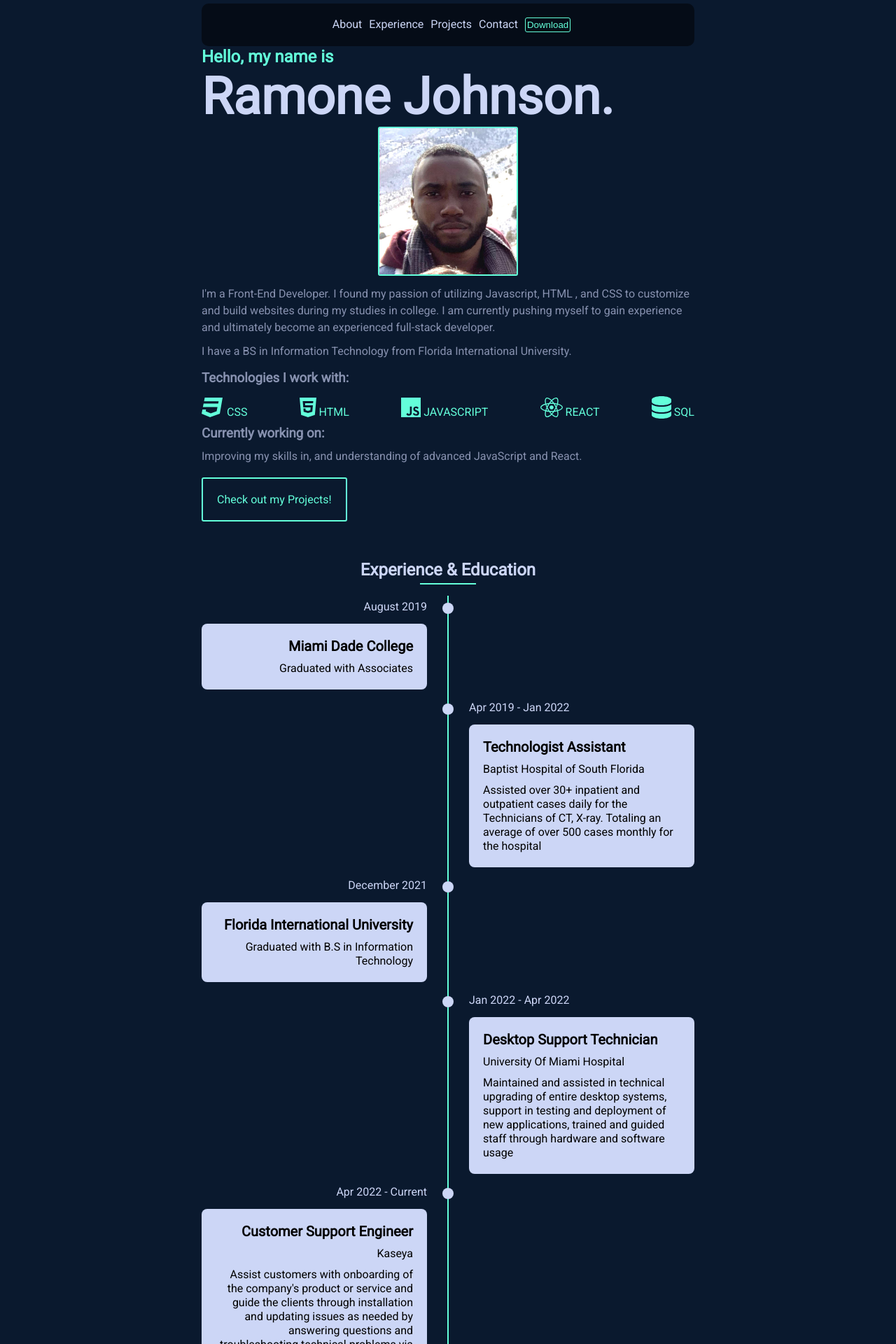
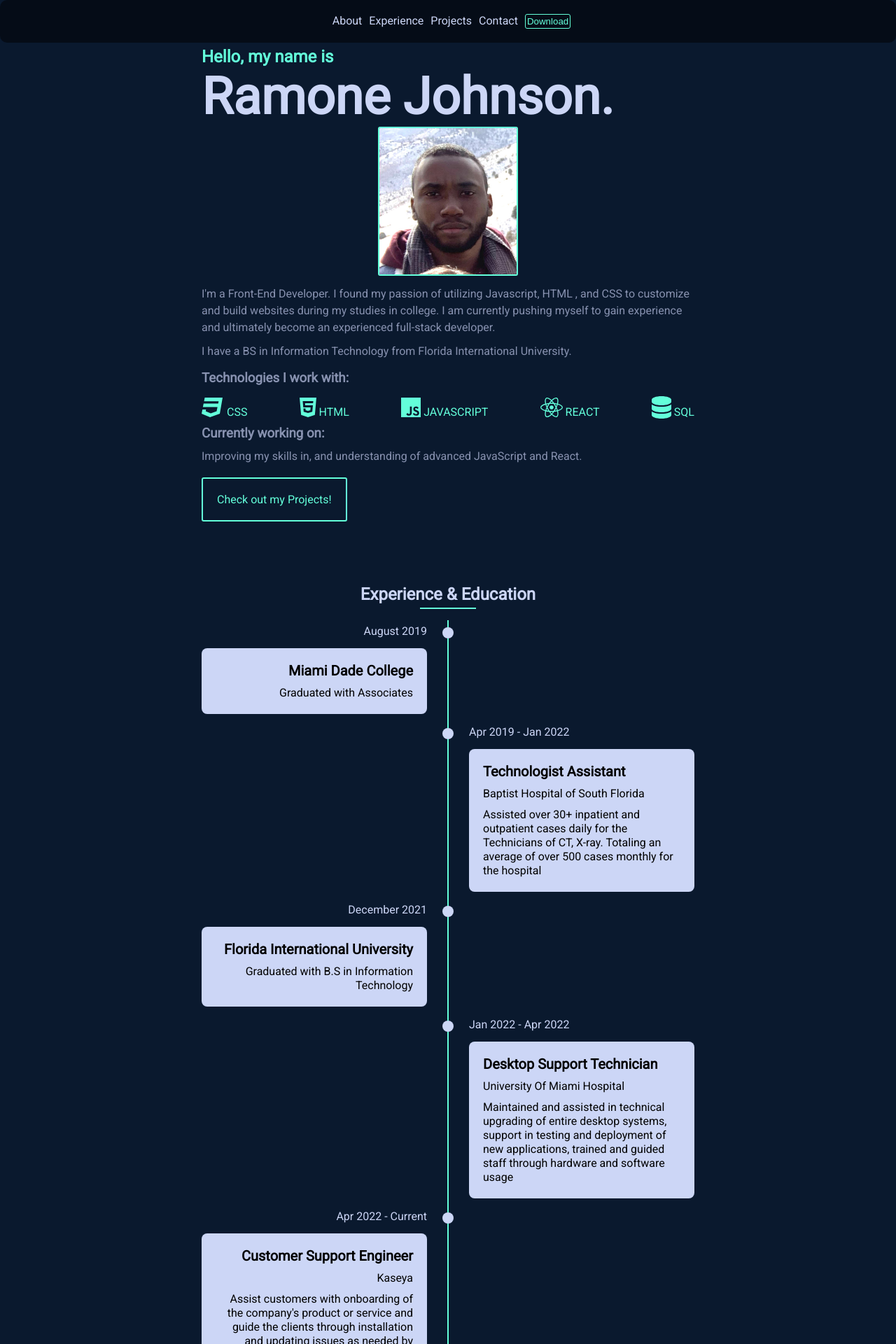
Before and after one commit to rjohn151/React_Portfolio_Website, a React (Create React App) app: page / in a window 1280 px wide. Shown: the top 1920 px of the page at 70% size. Built offline with nearby package versions, Linux system fonts and the light colour scheme.

Commit message:
"second commit"

```diff
--- a/src/App.css
+++ b/src/App.css
@@ -12,10 +12,10 @@ body{
 
 }
 
-.container{
+/* .container{
   margin: auto;
   width: 55%;
-}
+} */
 
 .bottom-line {
   height: 2px;
--- a/src/App.js
+++ b/src/App.js
@@ -10,7 +10,7 @@ import Footer from './components/Footer';
 
 function App() {
   return (
-    <div className="container">
+    <div className="App">
       <Navbar />
       <Introduction />
       <Experience />
--- a/src/components/Contact.css
+++ b/src/components/Contact.css
@@ -1,6 +1,12 @@
+.contact-exp{
+    margin: auto;
+    width: 55%;
+  }
+
 .contact-3 {
     display: flex;
-    justify-content: space-between;
+    justify-content: center;
+    gap: 30px;
     width: 100%;
 }
 .contact {
@@ -31,7 +37,7 @@
 .contact-form input, textarea {
     width: 100%;
     padding: 10px;
-    margin: 5px;
+    margin: 5px 0 ;
     border: 2px #64FFDA solid;
     border-radius: 5px;
 }
@@ -53,3 +59,12 @@ color: #64FFDA;
 .btn:hover {
     opacity: 0.7;
 }
+
+/* responsive */
+@media (max-width:545px) {
+    .contact-3{
+        font-size: 11px;
+    }
+
+
+}
--- a/src/components/Contact.jsx
+++ b/src/components/Contact.jsx
@@ -6,7 +6,7 @@ import { faLocationDot, faPhone, faEnvelope } from '@fortawesome/free-solid-svg-
 const Contact = () => {
   return (
     <>
-    <section id='page3' className='contact'>
+    <section id='page3' className='contact contact-exp1'>
             <h1>Get in Touch</h1>
             <div class="bottom-line"></div>
 
@@ -34,7 +34,7 @@ const Contact = () => {
 
       </section>
 
-<section className='contact-form'>
+<section className='contact-form contact-exp'>
 <h1>Contact Form</h1>
     <div class="bottom-line"></div>
 
--- a/src/components/Experience.css
+++ b/src/components/Experience.css
@@ -1,3 +1,8 @@
+.container-exp{
+    margin: auto;
+    width: 55%;
+  }
+
 .timeline-section {
     color: black;
     margin-bottom: 50px;
@@ -7,6 +12,7 @@
     color: #CCD6F6;
     text-align: center;
     margin-bottom: 5px;
+    margin-top: 35px;
 }
 
 .timeline-items {
@@ -114,11 +120,6 @@
 }
 
 
-
-
-
-
-
 /* responsive */
 @media (max-width:767px) {
     .timeline-items::before{
@@ -130,9 +131,13 @@
     }
     .timeline-item:nth-child(odd),
     .timeline-item:nth-child(even){
-        padding-left: 37px;
+        padding-left: 20px;
     }
     .timeline-dot{
         left: 0;
     }
+    .container-exp{
+        margin: auto;
+        width: 70%;
+      }
 }
--- a/src/components/Experience.jsx
+++ b/src/components/Experience.jsx
@@ -3,60 +3,8 @@ import './Experience.css'
 
 const Experience = () => {
   return (
-    // <section id='page1' className='experience'>
-    //     <h1>Experience & Education</h1>
-    // <div class="bottom-line"></div>
-    // <ul>
-    //   <li>
-    //     <div>
-    //       <h3>Miami Dade College</h3>
-    //       <p class="date"><span>August 2019</span></p>
-    //       <p class="exp-title">Graduated with Associates</p>
-    //     </div>
-    //   </li>
 
-    //   <li>
-    //     <div>
-    //       <h3>Technologist Assistant</h3>
-    //       <p class="date"><span>Apr 2019 - Jan 2022</span></p>
-    //       <p class="exp-title">Baptist Hospital of South Florida</p>
-    //       <p class="exp-block">Assisted over 30+ inpatient and outpatient cases daily for the Technicians of CT, X-ray, Nuclear
-    //         Medicine, and Ultrasound. Totaling an average of over 500 cases monthly for the hospital.</p>
-    //     </div>
-    //   </li>
-
-    //   <li>
-    //     <div>
-    //       <h3>Florida International University</h3>
-    //       <p class="date"><span>December 2021</span></p>
-    //       <p class="exp-title">Graduated with B.S in Information Technology</p>
-    //     </div>
-    //   </li>
-
-    //   <li>
-    //     <div>
-    //       <h3>Desktop Support Technician</h3>
-    //       <p class="date"><span>Jan 2022 - Apr 2022</span></p>
-    //       <p class="exp-title">University Of Miami Hospital</p>
-    //       <p class="exp-block">Maintained and assisted in technical upgrading of entire desktop systems, support in testing and
-    //         deployment
-    //         of
-    //         new applications, trained and guided staff through hardware and software usage.</p>
-    //     </div>
-    //   </li>
-
-    //   <li>
-    //     <div>
-    //       <h3>Customer Support Engineer</h3>
-    //       <p class="date"><span>Apr 2022 - Current</span></p>
-    //       <p class="exp-title">Kaseya</p>
-    //       <p class="exp-block">Assist customers with onboarding of the company's product or service and guide the clients through installation and updating issues as needed by answering questions and troubleshooting technical problems via phone, email, and chat.</p>
-    //     </div>
-    //   </li>
-    // </ul>
-    // </section>
-
-    <section id="page1" className='timeline-section'>
+    <section id="page1" className='timeline-section container-exp'>
         <h1>Experience & Education</h1>
       <div class="bottom-line"></div>
         <div className='timeline-items'>
--- a/src/components/Introduction.css
+++ b/src/components/Introduction.css
@@ -8,6 +8,11 @@
     align-items: center;
 
 }
+
+.container-intro{
+    margin: auto;
+    width: 55%;
+  }
 
 .introduction span {
     color: #63FFDA;
@@ -135,3 +140,9 @@ p{
         display: none;
     }
 }
+
+@media (max-width:545) {
+    .intro-p {
+        font-size: 12px;
+    }
+}
--- a/src/components/Introduction.jsx
+++ b/src/components/Introduction.jsx
@@ -9,7 +9,7 @@ import { faDatabase } from '@fortawesome/free-solid-svg-icons';
 
 const Introduction = () => {
   return (
-    <section id='page0' className='introduction'>
+    <section id='page0' className='introduction container-intro'>
 
         <div className="intro">
             <h1><span>Hello, my name is</span></h1>
--- a/src/components/Navbar.css
+++ b/src/components/Navbar.css
@@ -37,6 +37,11 @@
     opacity: 0.7;
 }
 
+.container-nav{
+    margin: auto;
+    width: 100%;
+  }
+
 /* responsive */
 @media (max-width:650px) {
     .navbar li{
--- a/src/components/Navbar.jsx
+++ b/src/components/Navbar.jsx
@@ -7,7 +7,7 @@ import resume from './RamoneJohnson_FrontEnd.pdf'
 
 const Navbar = () => {
     return(
-        <nav className='navbar'>
+        <nav className='navbar container-nav'  >
             <ul>
                 <li>
                     <Link to='page0' smooth={true}>About</Link>
```
